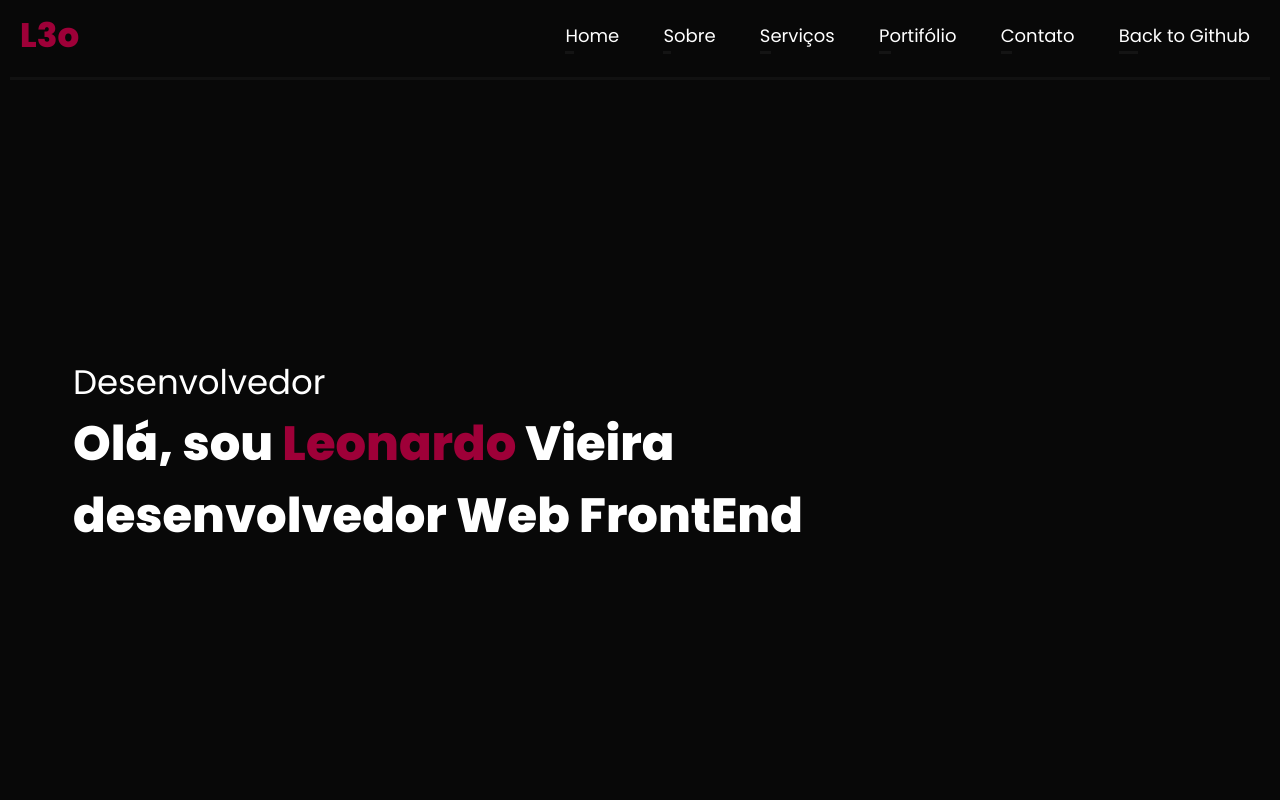
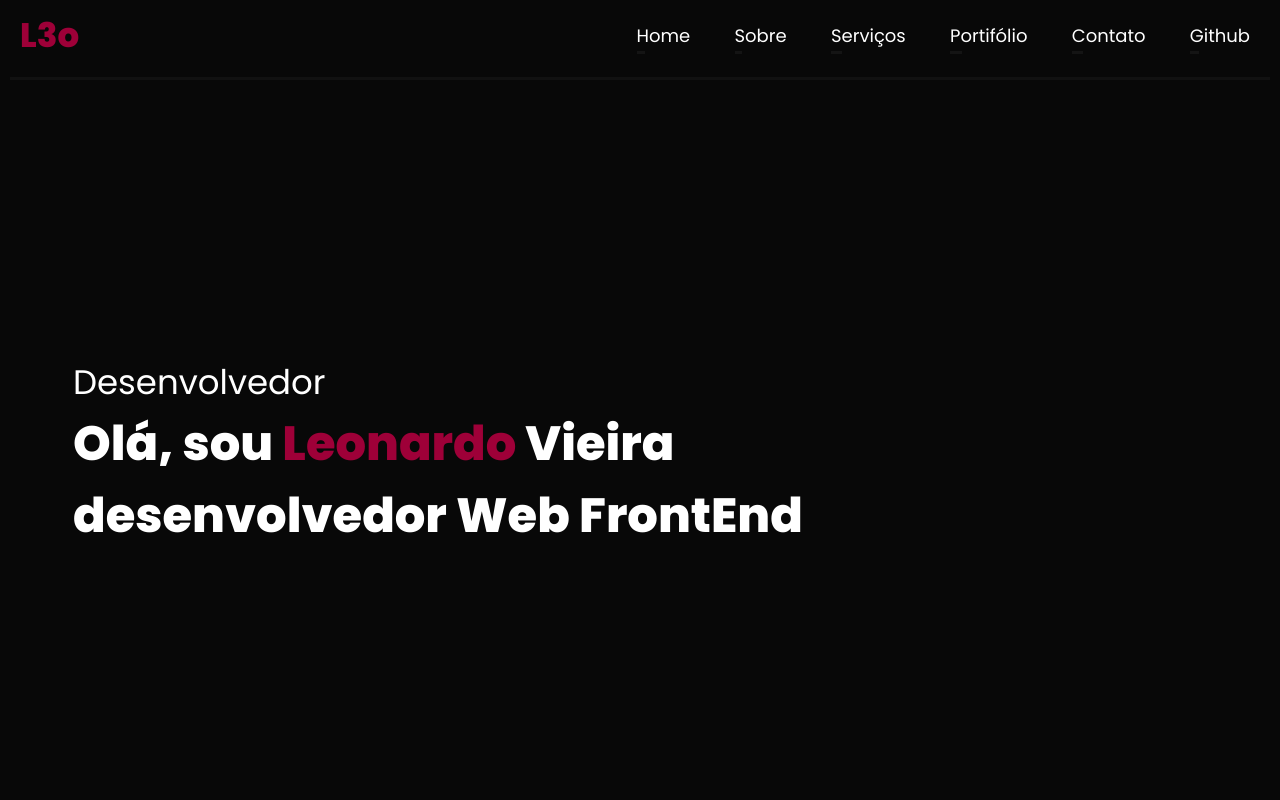
Before and after one commit to L3oVieira/Portifolio, a plain HTML site: page index.html in a window 1280 px wide. Shown: the top 800 px of the page. Drawn offline with nearby package versions, Linux system fonts and the light colour scheme.

Commit message:
Update index.html

```diff
--- a/index.html
+++ b/index.html
@@ -21,7 +21,7 @@
                     <li><a href="#services">Serviços</a></li>
                     <li><a href="#portifolio">Portifólio</a></li>
                     <li><a href="#contact">Contato</a></li>
-                    <li><a href="https://github.com/L3oVieira">Back to Github</a></li>
+                    <li><a href="https://github.com/L3oVieira">Github</a></li>
 
                 </ul>
             </nav>
```
